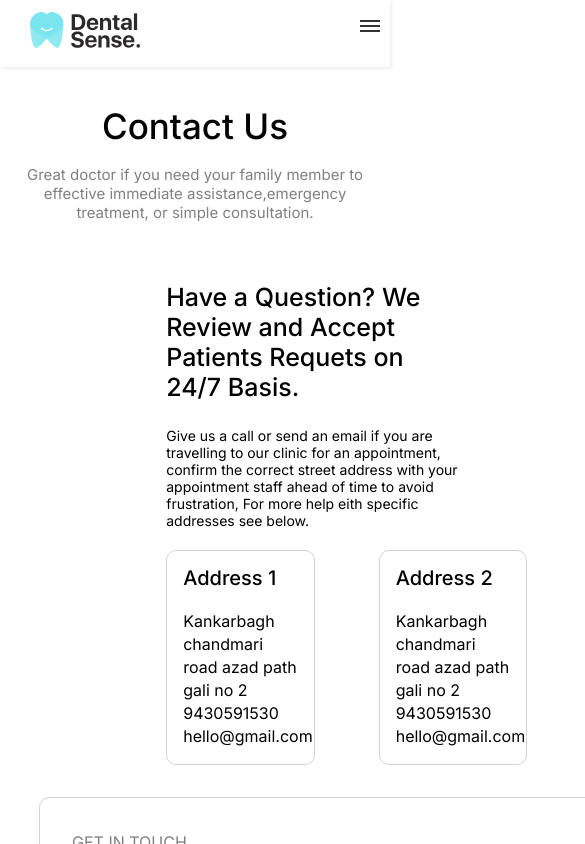
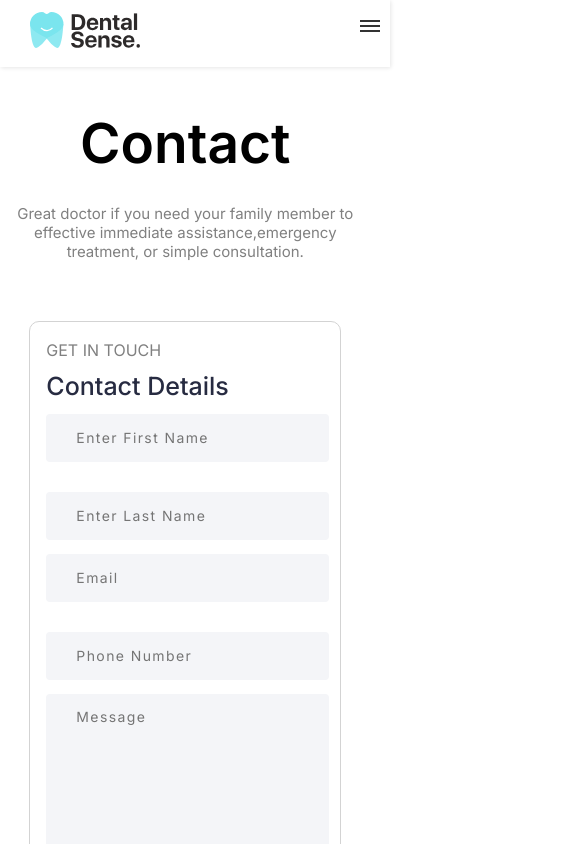
Before and after one commit to raiabhinav108/DentalSense, a Next.js app in the folder my-app/: page /contact in a window 390 px wide. Shown: the top 844 px of the page, 585 px wide, since content can reach past the window. Built offline with nearby package versions, Linux system fonts and the light colour scheme.

Commit message:
responsive

```diff
--- a/my-app/src/app/contact/contact.module.css
+++ b/my-app/src/app/contact/contact.module.css
@@ -1,8 +1,8 @@
 .ContactHeadmr{
-    padding-top: 3em;
-    font-size: 35px;
+    padding-top: 2em;
+    font-size: 55px;
     font-weight: 500;
-
+    font-weight: 600;
 }
 .contactParent{
     display: flex;
@@ -27,24 +27,30 @@
 }
 .contcardgrp{
     display: flex;
-    gap: 2em;
+    flex-direction: row-reverse;
+    gap: 4em;
     margin: 0 auto;
     justify-content: center;
     align-items: center;
 }
 .rightcontactform{
     border: 1px solid #D3D3D3;
-    padding: 2em;
+    padding: 1em;
     border-radius: 10px
 }
 .leftsidewritten{
     width: 60%;
 }
 .headWritten{
-    font-size: 25px;
+    width: 80%;
+    font-size: 3.353em;
     font-weight: 500;
-    width: 75%;
-    margin-bottom: 1em;
+    font-style: normal;
+    line-height: 1.053em;
+    text-decoration: none;
+    text-transform: none;
+    letter-spacing: -1.8px;
+    padding-bottom: 0.2em;
 }
 .subheadWritten{
     font-size: 14px;
@@ -53,7 +59,7 @@
 }
 .contadressset{
     display: flex;
-    gap: 4em;
+    gap: 1em;
 }
 .conaddset1{
     width: 30%;
@@ -149,7 +155,7 @@
     padding: 1em;
     padding-left: 4.0em;
     padding-right: 4em;
-    background-color: black;
+    background-color: #00BDE0;
     cursor: pointer;
 
 }
@@ -157,8 +163,73 @@
     display: flex;
     gap: 1em;
 }
+@media screen and (max-width: 1024px){
+    .contcardgrp{
+        flex-direction: column-reverse;
+        gap: 2em;
+        padding-bottom: 6em;
+    }
+    .subheadWritten{
+        font-size: 18px;
+        width: 100%;
+        margin-bottom: 1.5em;
+    }
+    .headWritten{
+        width: 100%;
+    }
+}
 @media screen and (max-width: 767px) {
     .contcardgrp{
+        flex-direction: column-reverse;
+        gap: 2em;
+        padding-bottom: 6em;
+    }
+    .contactParent{
+        margin: 0px;
+        width: 95%;
+        justify-content: end;
+        align-items: left;
+
+    }
+    .ContactSubHead{
+        width: 90%;
+
+    }
+    .headWritten{
+        width: 100%;
+        font-size: 2.853em;
+
+    }
+    .leftsidewritten{
+        width: 80%;
+    }
+    .set1form{
+        display: flex;
         flex-direction: column;
     }
+    .contform input{
+        width: 80%;
+    }
+    .contform textarea{
+        width: 80%;
+    }
+    .rightcontactform{
+        border: 1px solid #D3D3D3;
+        padding: 1em;
+        border-radius: 10px ;
+        width: 75%;
+        align-items: center;
+
+    }
+    .conaddset1{
+        width: 40%;
+    }
+    .conaddset2{
+        width: 40%;
+    }
+    .subheadWritten{
+        font-size: 18px;
+        width: 100%;
+        margin-bottom: 1.5em;
+    }
 }
--- a/my-app/src/app/contact/page.js
+++ b/my-app/src/app/contact/page.js
@@ -6,21 +6,21 @@ const Contact = () =>{
         <div>
             <NewNav/>
             <div className={styles.contactParent}>
-                <div className={styles.ContactHeadmr}>Contact Us</div>
+                <div className={styles.ContactHeadmr}>Contact</div>
                 <div className={styles.ContactSubHead}>Great doctor if you need your family member to effective immediate assistance,emergency treatment, or simple consultation.</div>
                 <div className={styles.contcardgrp}>
                     <div className={styles.leftsidewritten}>
-                        <div className={styles.headWritten}>Have a Question? We Review and Accept Patients Requets on 24/7 Basis.</div>
+                        <div className={styles.headWritten}>Have a <p style={{display:"inline",color:"#00BDE0"}}>Question?</p> Get in Touch</div>
                         <div className={styles.subheadWritten}>Give us a call or send an email if you are travelling to our clinic for an appointment, confirm the correct street address with your appointment staff ahead of time to avoid frustration, For more help eith specific addresses see below.</div>
                         <div className={styles.contadressset}>
                             <div className={styles.conaddset1}>
-                                <div className={styles.set1head}>Address 1</div>
+                                <div className={styles.set1head} style={{color:"#00BDE0"}}>Address 1</div>
                                 <div>Kankarbagh chandmari road azad path gali no 2</div>
                                 <div>9430591530</div>
                                 <div>hello@gmail.com</div>
                             </div>
                             <div className={styles.conaddset2}>
-                                <div className={styles.set2head}>Address 2</div>
+                                <div className={styles.set2head} style={{color:"#00BDE0"}}>Address 2</div>
                                 <div>Kankarbagh chandmari road azad path gali no 2</div>
                                 <div>9430591530</div>
                                 <div>hello@gmail.com</div>
```
Also changed, not shown: my-app/src/app/appointment/appointment.module.css (+80 -0 lines), my-app/src/app/appointment/page.js (+2 -2 lines), 1 other file (tests, documents, lock files or other folders).
